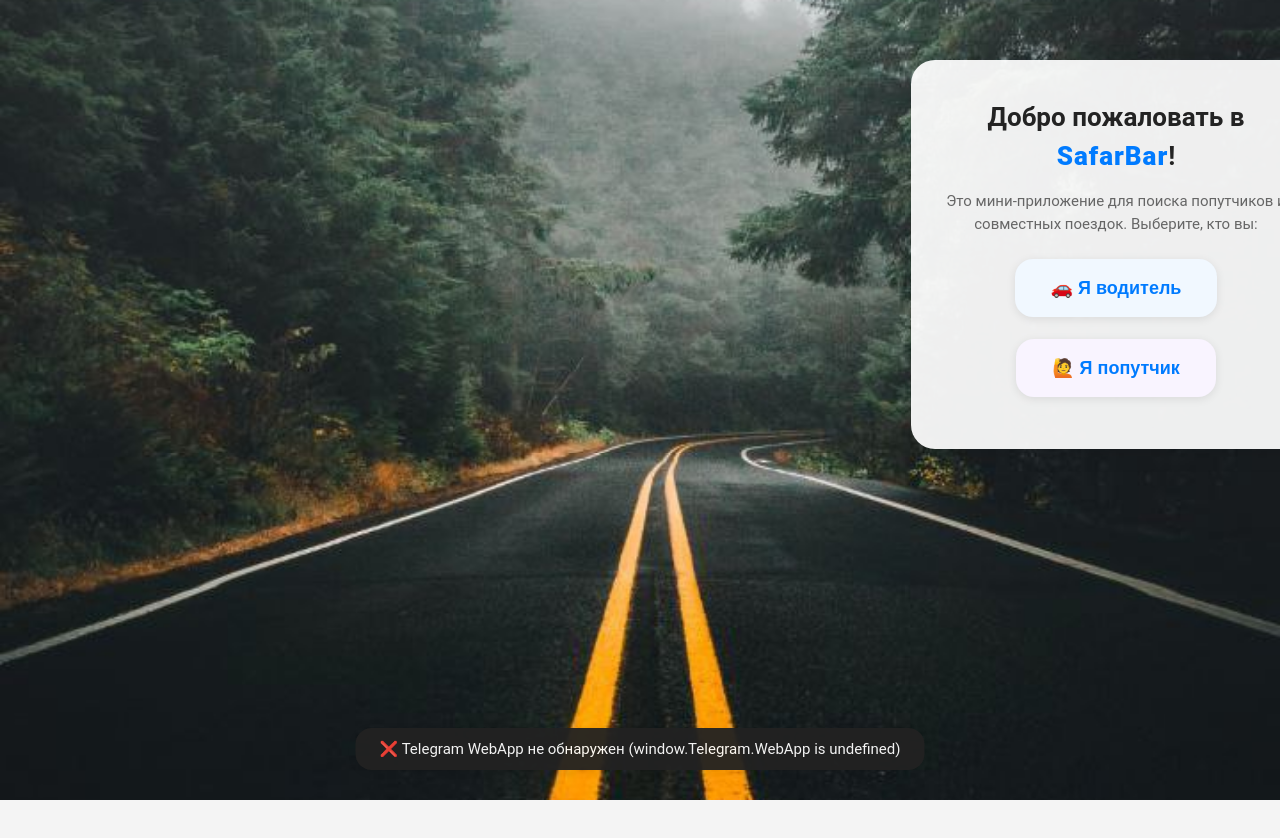
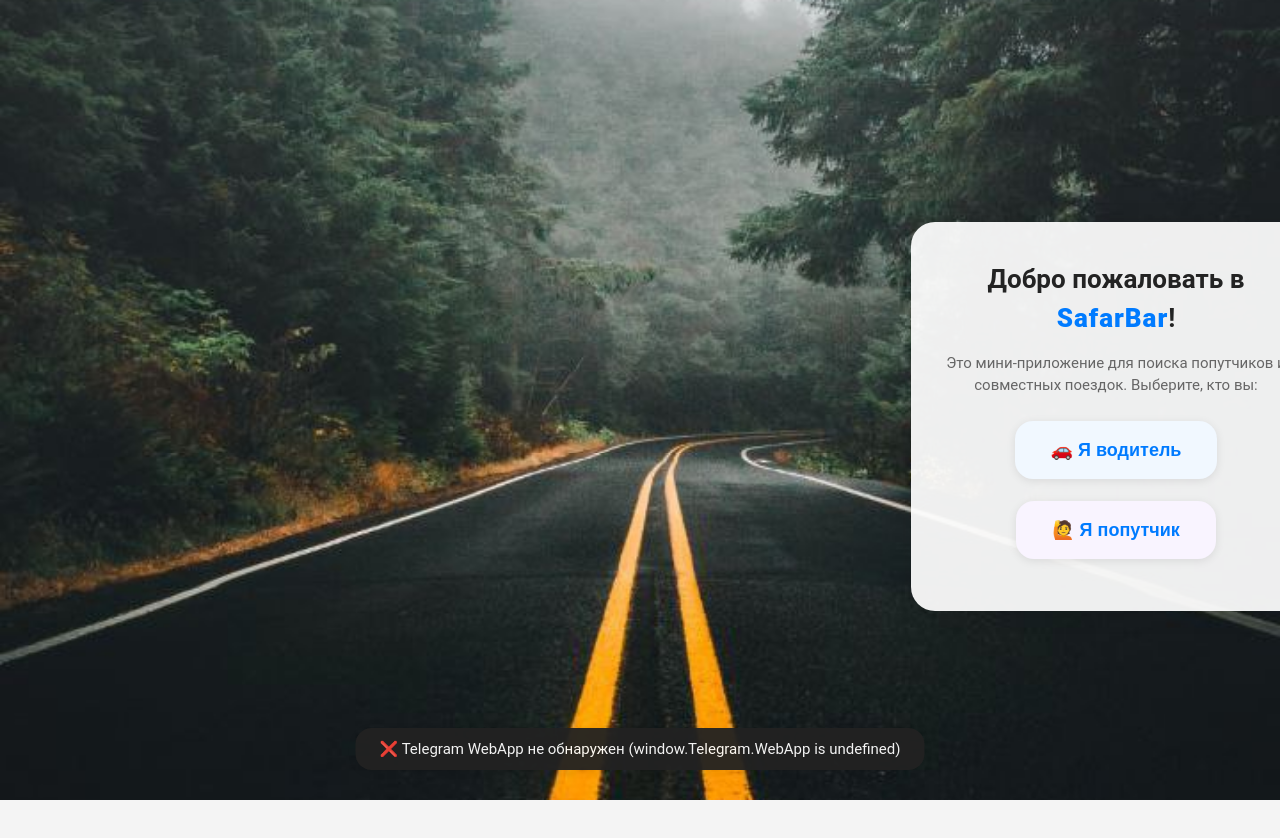
Before and after one commit to ragshata/frontend-carshare, a Vue app: page / in a window 1280 px wide. Shown: the top 838 px of the page. Built offline with nearby package versions, Linux system fonts and the light colour scheme.

Commit message:
новый апишник\

```diff
--- a/src/pages/MainScreen.vue
+++ b/src/pages/MainScreen.vue
@@ -1,8 +1,9 @@
-yо, [10.07.2025 11:51]
 <template>
   <div class="main-screen-root">
+    <!-- Фиксированный фон -->
+    <div class="background-img"></div>
+    <!-- Всё содержимое с блюром -->
     <div :class="['blur-container', { 'blur-active': showCarModal }]">
-      <div class="main-screen-bg"></div>
       <div class="main-screen-content">
         <h1 class="title">Добро пожаловать в <span class="brand">SafarBar</span>!</h1>
         <p class="desc">
@@ -105,26 +106,33 @@ async function selectRole(isDriver: boolean, car_number?: string, car_brand?: st
   position: relative;
   overflow: hidden;
 }
+
+/* Фиксированный фон */
+.background-img {
+  position: fixed;
+  top: 0; left: 0; right: 0; bottom: 0;
+  width: 100vw;
+  height: 100vh;
+  background: url('@/assets/main-bg.jpg') center center/cover no-repeat;
+  z-index: 0;
+  pointer-events: none;
+  user-select: none;
+}
+
 .blur-container {
   min-height: 100vh;
   width: 100vw;
   position: relative;
   transition: filter 0.18s, background 0.18s;
   z-index: 2;
+  display: flex;
+  align-items: center;
+  justify-content: center;
 }
 .blur-active {
   filter: blur(7px) brightness(0.7);
   pointer-events: none;
   user-select: none;
-}
-.main-screen-bg {
-  position: fixed;
-  inset: 0;
-  z-index: 1;
-  background: url('@/assets/main-bg.jpg') center center/cover no-repeat;
-  background-attachment: fixed;
-  width: 100vw;
-  height: 100vh;
 }
 .main-screen-content {
   z-index: 3;
@@ -134,8 +142,7 @@ async function selectRole(isDriver: boolean, car_number?: string, car_brand?: st
   padding: 38px 22px 28px 22px;
   box-shadow: 0 2px 24px rgba(0,0,0,0.10);
   max-width: 410px;
-
-width: 100%;
+  width: 100%;
   margin: 44px auto;
   text-align: center;
 }
--- a/src/pages/SearchResults.vue
+++ b/src/pages/SearchResults.vue
@@ -89,7 +89,7 @@ async function book(trip: any) {
     await bookTrip(trip.id, auth.user.id);
     alert('Заявка на бронирование отправлена!\nПоездка появится во вкладке "Мои брони" только после подтверждения водителем.');
   } catch {
-    alert('Ошибка при бронировании');
+    alert('Мест нет!');
   }
 }
 
--- a/src/pages/TripDetails.vue
+++ b/src/pages/TripDetails.vue
@@ -139,7 +139,7 @@ async function bookTrip() {
     });
     toastRef.value?.show("Вы успешно забронировали поездку!");
   } catch (e) {
-    toastRef.value?.show("Ошибка при бронировании!");
+    toastRef.value?.show("Мест нет!");
   }
   booking.value = false;
 }
```
